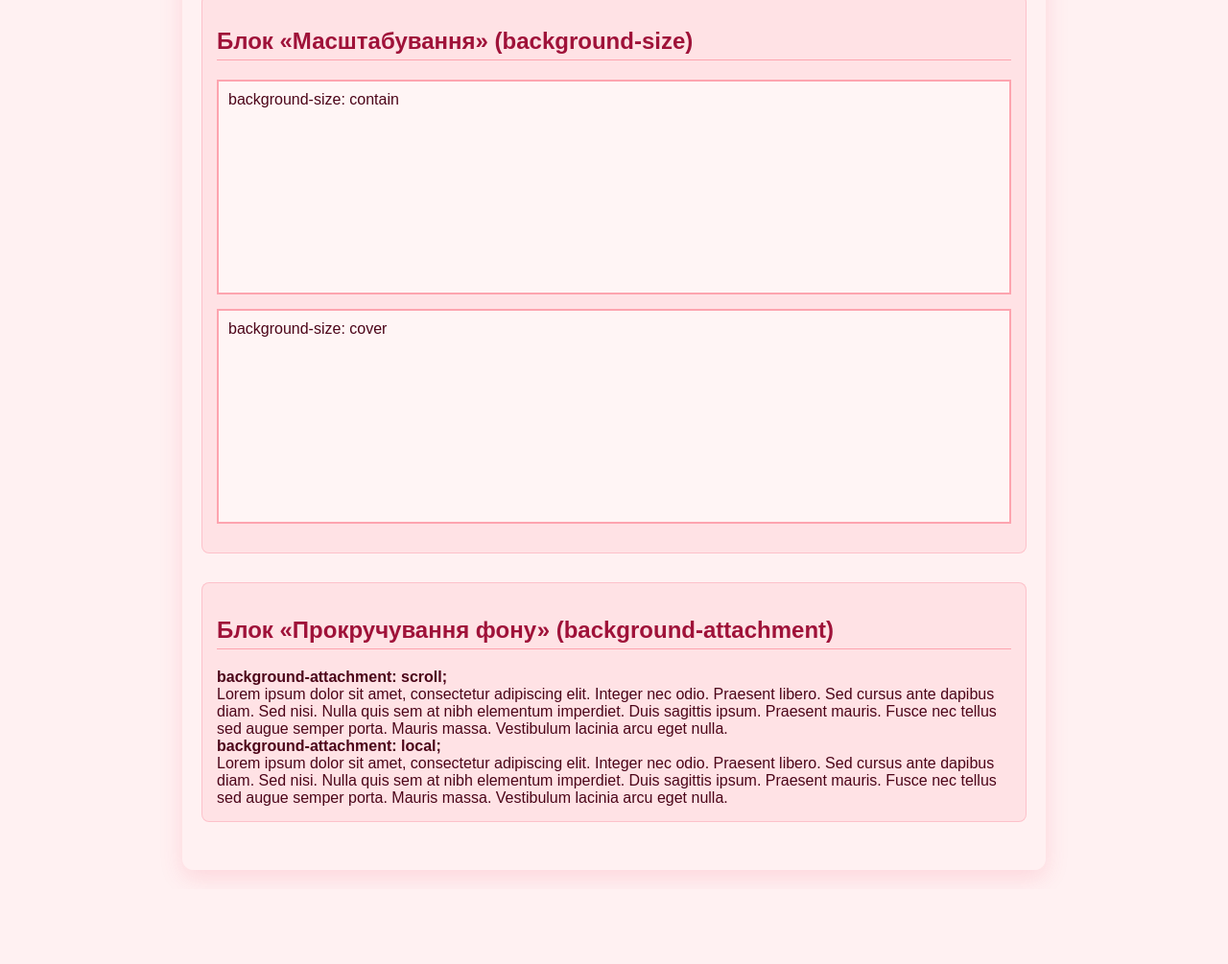
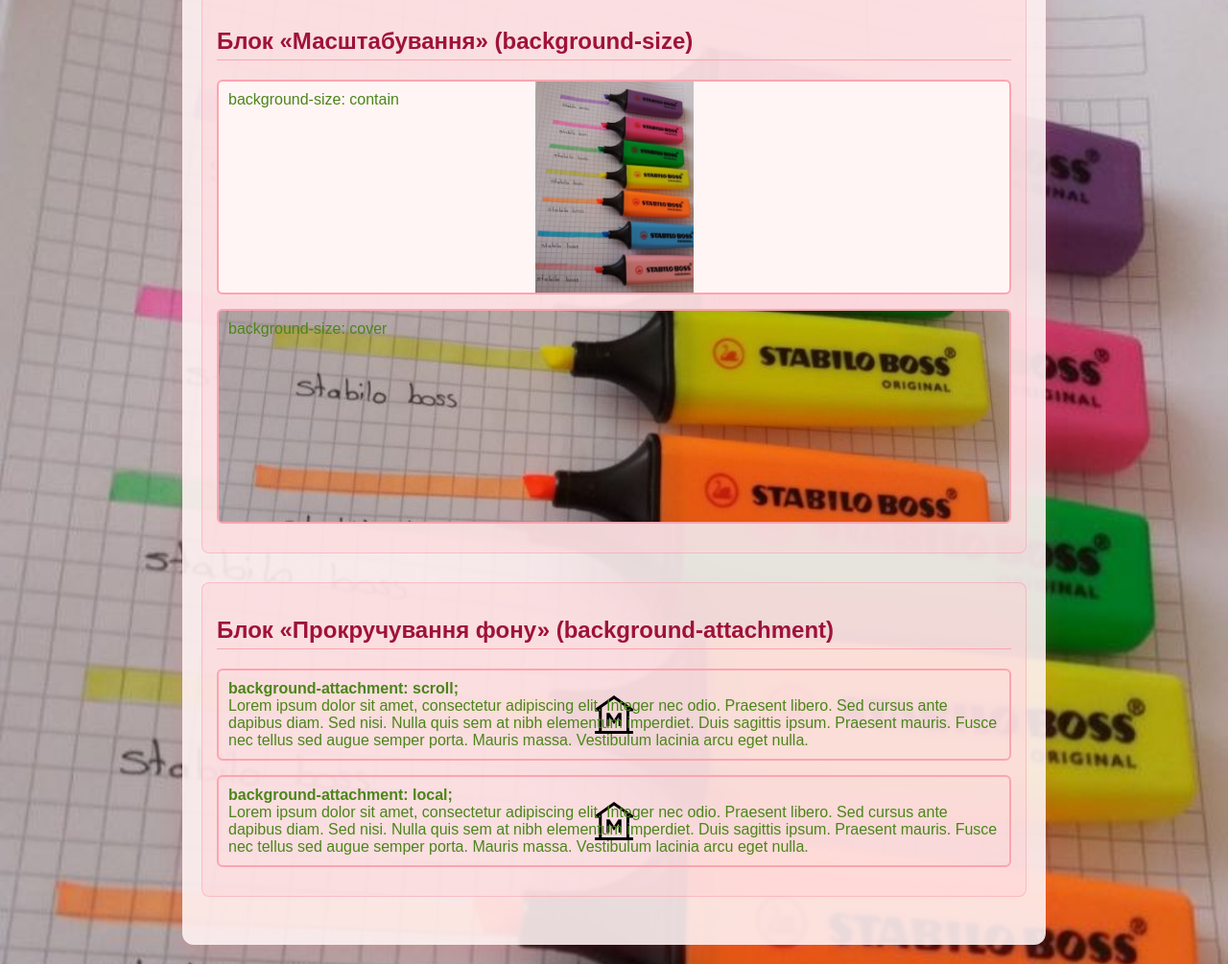
Before and after one commit to makoviichukolena-code/web-technologies, a plain HTML site: page lab-05/task-6/lab4_6.html in a window 1280 px wide. Shown: the part 1719-2724 px from the top of the page at 96% size. Before the commit the page ends 2646 px from the top, so only its background shows below. Drawn offline with Linux system fonts and the light colour scheme.

Commit message:
Виправлення основних помилок

```diff
--- a/lab-05/task-3/style.css
+++ b/lab-05/task-3/style.css
@@ -1,7 +1,7 @@
 body {
     font-family: Arial, sans-serif;
     margin: 20px;
-    background-color: #f3e8ff; /* Дуже світлий фіолетовий фон */
+    background-color: #f3e8ff;
     color: #2e1065;
 }
 
@@ -10,7 +10,7 @@
     margin: 0 auto;
     background: #ffffff;
     padding: 30px;
-    border: 2px solid #9333ea; /* Фіолетова рамка */
+    border: 2px solid #9333ea;
     border-radius: 8px;
     box-shadow: 0 4px 15px rgba(147, 51, 234, 0.15);
 }
@@ -85,7 +85,7 @@
 
 .btn-submit {
     flex: 1;
-    background-color: #22c55e; /* Зелена кнопка як на зразку */
+    background-color: #22c55e;
     color: white;
     padding: 12px;
     border: none;
@@ -101,7 +101,7 @@
 
 .btn-reset {
     flex: 1;
-    background-color: #dc2626; /* Червона кнопка як на зразку */
+    background-color: #dc2626;
     color: white;
     padding: 12px;
     border: none;
--- a/lab-05/task-4/style.css
+++ b/lab-05/task-4/style.css
@@ -1,12 +1,12 @@
-/* Общие стили для всех блоков по условиям задания */
+
 div {
     width: 300px;
     height: 200px;
-    margin-right: 20px;     /* Внешний отступ между блоками в ряд */
+    margin-right: 20px;     /* зовнішній відступ */
     margin-bottom: 20px;
-    padding: 15px;          /* Внутренний отступ */
+    padding: 15px;          /*Вн відступ */
     box-sizing: border-box;
-    display: inline-block;  /* Расположение блоков в ряд */
+    display: inline-block;
     vertical-align: top;
     color: white;
     font-family: Arial, sans-serif;
@@ -16,13 +16,13 @@
     box-shadow: 0 4px 10px rgba(75, 0, 130, 0.25);
 }
 
-/* Блок 1: Диагональные полосы двух оттенков одного цвета, 45deg, четкие границы на 50%, background-size: 40px 40px */
+/* Блок 1: */
 .block-1 {
     background-image: linear-gradient(45deg, #7e22ce 50%, #9333ea 50%);
     background-size: 40px 40px;
 }
 
-/* Блок 2: Фон в виде клеток (два линейных градиента под прямым углом, один из цветов с полупрозрачностью rgba) */
+/* Блок 2 */
 .block-2 {
     background-image:
             linear-gradient(90deg, rgba(216, 180, 254, 0.4) 50%, transparent 50%),
@@ -31,12 +31,12 @@
     background-size: 30px 30px;
 }
 
-/* Блок 3: Радиальный градиент формы circle с начальной точкой 30px 20px, не менее трех цветов с явными позициями, размер farthest-corner */
+/* Блок 3: */
 .block-3 {
-    background-image: radial-gradient(circle farthest-corner at 30px 20px, #e9d5ff 0%, #a855f7 50%, #3b0764 100%);
+    background-image: radial-gradient(circle farthest-corner at 30px 20px, #e9d5ff 0%, #b8860b 50%, #4b0082 100%);
 }
 
-/* Блок 4: Два фона одновременно (полупрозрачный градиент поверх сплошного цвета), no-repeat, ширина 100%, высота 50%, прижат к нижнему краю */
+/* Блок 4: */
 .block-4 {
     background-color: #4b0082;
     background-image: linear-gradient(to top, rgba(216, 180, 254, 0.6), rgba(126, 34, 206, 0.1));
--- a/lab-05/task-5/style.css
+++ b/lab-05/task-5/style.css
@@ -1,7 +1,7 @@
 body {
     font-family: Arial, sans-serif;
     margin: 20px;
-    background-color: #f3e8ff; /* Светло-фиолетовый фон */
+    background-color: #f3e8ff;
     color: #2e1065;
 }
 
@@ -18,7 +18,7 @@
     margin: 30px 0;
 }
 
-/* ================= Частина 1: box-sizing ================= */
+/* Частина 1: box-sizing */
 section div.box-content,
 section div.box-border {
     width: 300px;
@@ -34,18 +34,18 @@
 }
 
 div.box-content {
-    box-sizing: content-box; /* Ширина контента 300px + padding + border */
+    box-sizing: content-box;
 }
 
 div.box-border {
-    box-sizing: border-box; /* Загальна ширина фіксована на 300px */
+    box-sizing: border-box;
 }
 
 
-/* ================= Частина 2: overflow ================= */
+/* Частина 2: overflow */
 .overflow-block {
     width: 250px;
-    max-height: 80px; /* Висота обмежена за вимогами */
+    max-height: 80px; /* Висота обмежена */
     border: 2px solid #9333ea;
     padding: 10px;
     margin-right: 15px;
@@ -58,25 +58,25 @@
 }
 
 .ov-visible {
-    overflow: visible; /* Текст виходить за межі блоку */
+    overflow: visible;
 }
 
 .ov-hidden {
-    overflow: hidden; /* Текст обрізається, зайве приховано */
+    overflow: hidden;
 }
 
 .ov-scroll {
-    overflow: scroll; /* Завжди відображаються смуги прокрутки */
+    overflow: scroll;
 }
 
 .ov-auto {
-    overflow: auto; /* Смуга прокрутки з'являється лише тоді, коли текст не поміщається */
+    overflow: auto;
 }
 
 
-/* ================= Частина 3: display (Меню) ================= */
+/*Частина 3: display */
 nav ul {
-    list-style-type: none; /* Приховати маркери списку за вимогами */
+    list-style-type: none;
     padding: 0;
     margin: 0;
     background-color: #4b0082;
@@ -85,11 +85,11 @@
 }
 
 nav ul > li {
-    display: inline-block; /* Елементи li в ряд без використання float та flex */
+    display: inline-block;
 }
 
 nav ul > li > a {
-    display: block; /* Елементи a як блокові елементи всередині inline-block */
+    display: block;
     padding: 10px 20px; /* Внутрішні відступи */
     color: #ffffff;
     text-decoration: none;
@@ -101,14 +101,7 @@
 nav ul > li > a:hover {
     background-color: #7e22ce;
 }
-
-/* Приховування одного з пунктів меню за допомогою display: none */
 .hidden-item {
     display: none;
-    /*
-      Різниця display: none та інших способів приховування:
-      - display: none повністю видаляє елемент з потоку документа (він не займає місця, не рендериться).
-      - visibility: hidden ховає елемент, але він продовжує займати своє порожнє місце на сторінці.
-      - opacity: 0 робить елемент повністю прозорим, але він залишається в потоці і реагує на події кліків.
-    */
+
 }
--- a/lab-05/task-6/style.css
+++ b/lab-05/task-6/style.css
@@ -1,33 +1,27 @@
-/* ================= ЗАВДАННЯ 6: Сайт-візитка у найсвітліших рожевих тонах ================= */
-
-/* Фонове зображення сторінки згідно з вимогами та заготовкою */
+/* Фонове зображення сторінки */
 body {
-    background-color: #fff1f2; /* Найсвітліший запасний рожевий колір фону */
-    background-image: url('../img/background.jpg'); /* Шлях до вашої картинки в папці img */
-    background-repeat: no-repeat; /* */
-    background-position: center; /* */
-    background-size: cover; /* */
-    background-attachment: fixed; /* Зображення залишається нерухомим під час прокручування сторінки */
+    background-color: #fff1f2;
+    background-image: url('../task-1/icons/photo_5386419087392579324_y (1).jpg');
+    background-repeat: no-repeat;
+    background-position: center;
+    background-size: cover;
+    background-attachment: fixed;
     font-family: Arial, sans-serif;
     margin: 0;
-    padding: 20px 0;
+    padding: 20px;
 }
 
 /* Центральний контейнер (main) */
 .container {
-    max-width: 900px; /* */
-    min-width: 320px; /* */
-    margin: 0 auto; /* Центрування за допомогою margin: 0 auto */
-    padding: 20px; /* */
-    box-sizing: border-box; /* */
-    background-color: rgba(255, 241, 242, 0.9); /* Напівпрозорий світлий пастельно-рожевий фон, щоб було видно фонове зображення сторінки */
+    max-width: 900px;
+    min-width: 320px;
+    margin: 0 auto;
+    padding: 20px;
+    box-sizing: border-box;
+    background-color: rgba(255, 241, 242, 0.9);
     border-radius: 12px;
-    color: #4c0519; /* Темно-рожевий текст для гарної читабельності */
+    color: #4c8519;
     box-shadow: 0 8px 25px rgba(244, 63, 94, 0.15);
-    /*
-      Пояснення щодо поведінки контейнера при звуженні вікна нижче 320px:
-      Якщо ширина вікна браузера стає вужчою за min-width (320px), контейнер припиняє стискатися далі й зберігає фіксовану мінімальну ширину 320px, через що у вікні браузера може з'явитися горизонтальна смуга прокручування.
-    */
 }
 
 .container h1, .container h2 {
@@ -38,46 +32,93 @@
 
 .container section {
     margin-bottom: 30px;
-    background-color: rgba(254, 205, 211, 0.4); /* Дуже ніжний напівпрозорий фон секцій */
+    background-color: rgba(254, 205, 211, 0.4);
     padding: 15px;
     border-radius: 8px;
     border: 1px solid rgba(244, 63, 94, 0.2);
 }
 
-
-/* ================= Блок «Теги» (display) ================= */
+/* Блок «Теги» (display: inline) */
 .inline-div {
-    display: inline; /* Перетворення на рядкові елементи */
-    width: 200px;    /* */
-    height: 100px;   /* */
-    background-color: #fecdd3;
+    display: inline;
+    width: 200px;
+    height: 100px;
+    background-color: rgb(252, 221, 211);
     margin-right: 5px;
     border: 1px solid #fda4af;
     color: #881337;
 }
-/*
-  Чому значення width та height не діють на .inline-div?
-  Тому що для рядкових елементів (display: inline) властивості ширини (width) та висоти (height) ігноруються браузером — їхні розміри визначаються виключно розміром їхнього внутрішнього контенту.
-*/
 
+/* Блок «Теги» (display: block) */
 .block-span {
-    display: block;  /* Перетворення на блокові елементи */
-    width: 150px;    /* */
+    display: block;
+    width: 150px;
     background-color: #fda4af;
     margin-bottom: 5px;
     padding: 8px;
     border: 1px solid #fb7185;
     color: #881337;
 }
-/* Тут width діє, оскільки елементи стали блоковими, і вони розташовуються стовпчиком (кожне з нового рядка). */
 
-
-/* ================= Блок «Повторення фону» (background-repeat) ================= */
+/* Блок «Повторення фону» */
 .bg-block {
     height: 200px;
     border: 2px solid #fda4af;
     margin-bottom: 15px;
-    background-image: url('../img/icon.png'); /* Маленька картинка-іконка (наприклад, 60x60px) */
+    background-image: url('../task-1/icons/museum.png');
     background-color: #fff5f5;
     padding: 10px;
-    border-radius: 6
+    border-radius: 6px;
+}
+
+.repeat-x {
+    background-repeat: repeat-x;
+}
+
+.repeat-y {
+    background-repeat: repeat-y;
+}
+
+.bg-space {
+    background-repeat: space;
+}
+
+.bg-round {
+    background-repeat: round;
+}
+
+/* Блок «Масштабування» */
+.size-contain {
+    background-image: url('../task-1/icons/photo_5386419087392579324_y (1).jpg');
+    background-size: contain;
+    background-position: center;
+    background-repeat: no-repeat;
+}
+
+.size-cover {
+    background-image: url('../task-1/icons/photo_5386419087392579324_y (1).jpg');
+    background-size: cover;
+    background-position: center;
+    background-repeat: no-repeat;
+}
+
+/* Блок «Прокручування фону» */
+.scroll-block {
+    max-height: 150px;
+    overflow: auto;
+    background-image: url('../task-1/icons/museum.png');
+    background-position: center;
+    background-repeat: no-repeat;
+    margin-bottom: 15px;
+    padding: 10px;
+    border: 2px solid #fda4af;
+    border-radius: 6px;
+}
+
+.att-scroll {
+    background-attachment: scroll;
+}
+
+.att-local {
+    background-attachment: local;
+}
```
Also changed, not shown: lab-05/task-1/style.css (+14 -11 lines), lab-05/task-2/style.css (+6 -8 lines), lab-05/task-5/lab4_5.html (+1 -1 lines), lab-05/task-6/lab4_6.html (+3 -3 lines), lab-05/task-1/icons/photo_5386419087392579324_y (1).jpg (added).
